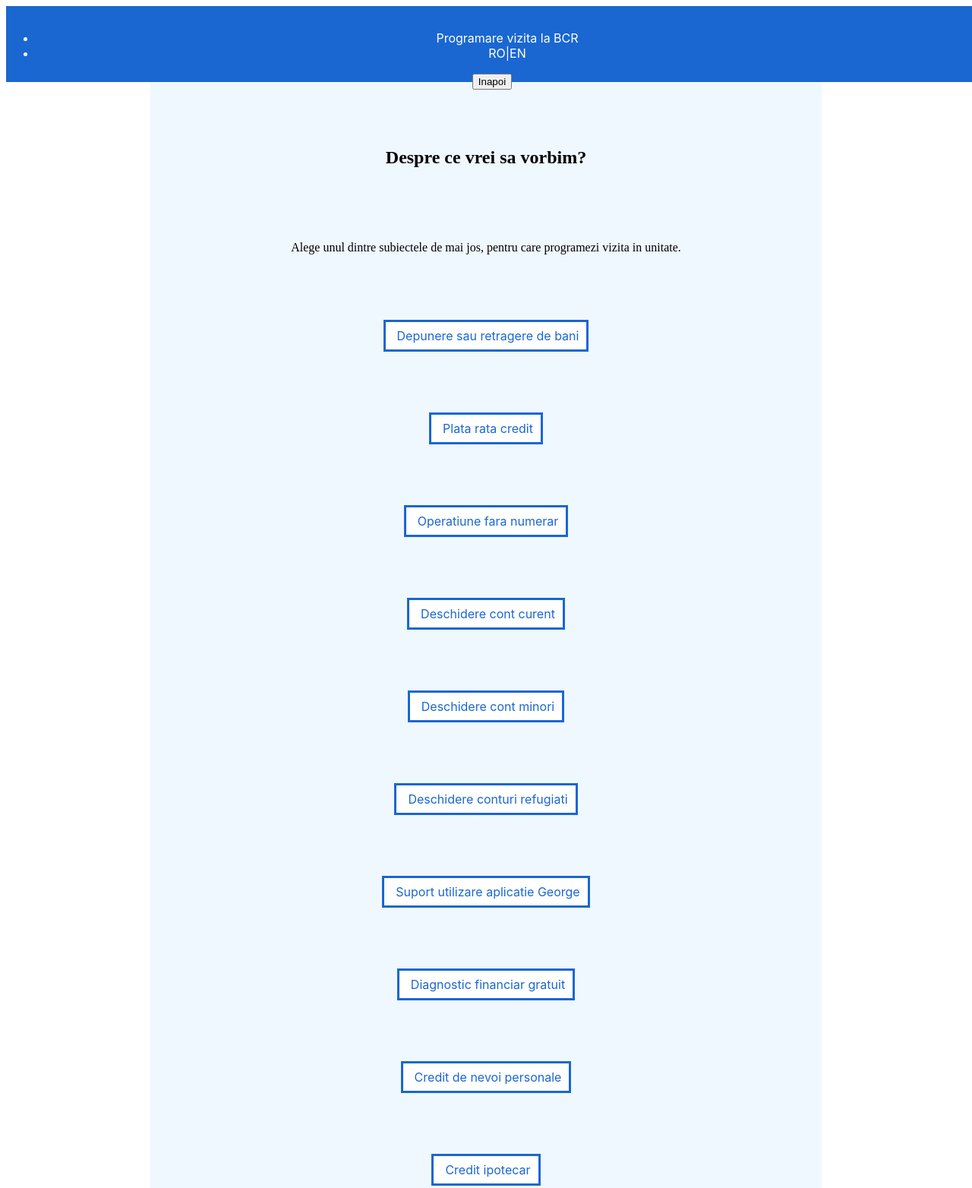
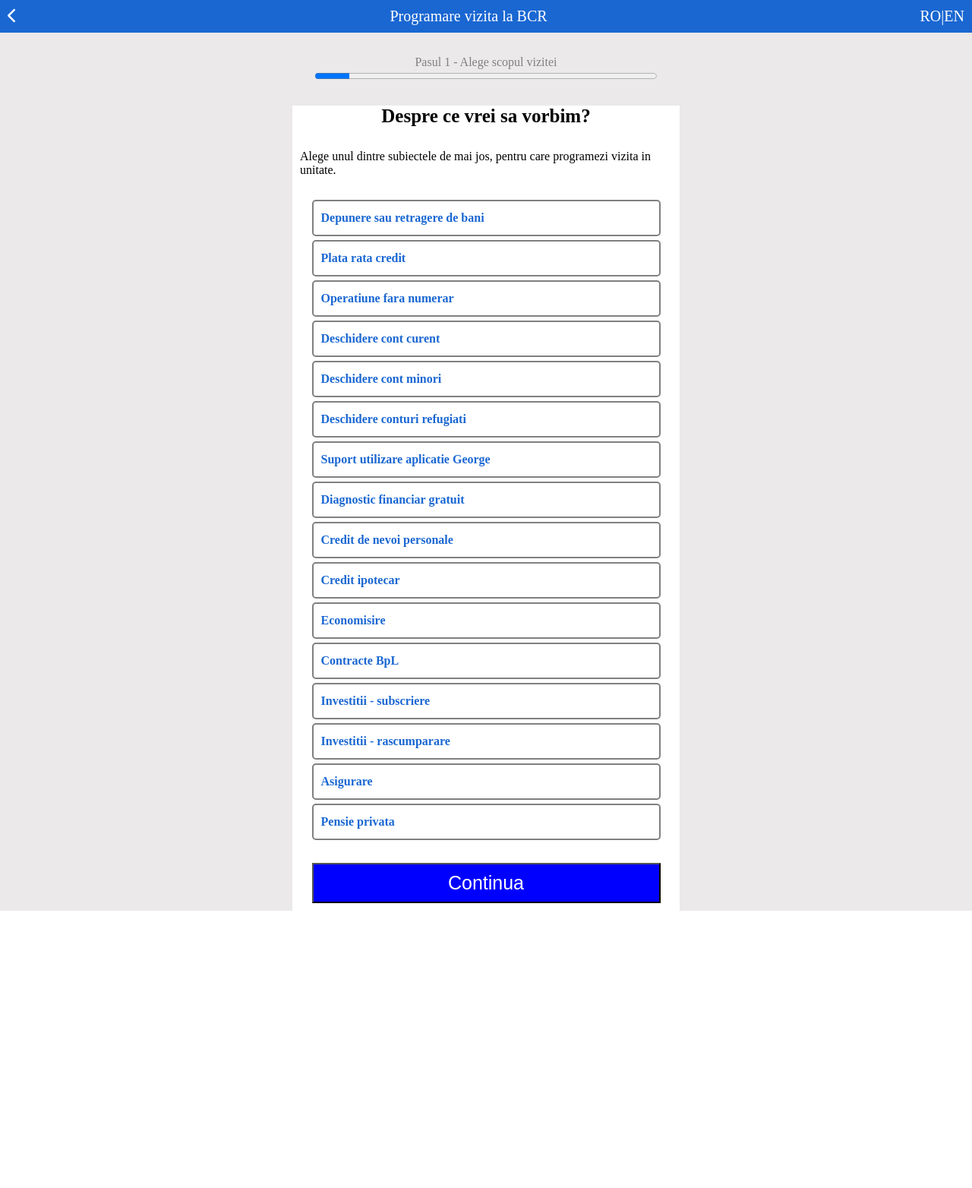
Before and after one commit to Rares-Hampi/BCR_PROBA, a plain HTML site: page pag1.html in a window 1280 px wide. Shown: the top 1564 px of the page at 76% size. After the commit the page ends 1199 px from the top, so only its background shows below. Drawn offline with Linux system fonts and the light colour scheme.

Commit message:
am incarcat

```diff
--- a/pag1.css
+++ b/pag1.css
@@ -1,66 +1,118 @@
-.titlu
-{
+
+* {
+    margin: 0;
+    padding: 0;
     box-sizing: border-box;
-    background-color: #1A67D2;
-    font-family: 'Inter', sans-serif;
-    color:white;
-    font-size: 16px;
-    padding-top: 1rem;
-    padding-bottom: 1rem;
-    height: 100px;
+  }
+
+  .navbar {
+    padding: 10px;
+    background-color: #1a67d2;
+  }
+  .navbar ul {
     width: 100%;
-    position: fixed;
-    text-align: center;
-}
-.perand
-{
+    display: flex;
+    justify-content: space-between;
     flex-direction: row;
-}
-.lista
-{
-    text-align: center;
-}
+    align-items: center;
+    list-style: none;
+  }
+  .navbar ul li {
+    color: white;
+    font-size: 20px;
+  }
 
-main
-{
-    display: flex;
-    justify-content: center;
-    align-items: center;
-    padding-top: 56px;
-}
-section
-{
-    width: 70%;
-    background-color: aliceblue;
-    height: 70%;
+  .page {
     display: flex;
     justify-content: center;
     align-items: center;
     flex-direction: column;
-    gap: 60px;
-
-}
-.schimbare-limba
-{
-    color: black;
-}
-.buton
-{
-    background-color: #1A67D2;
+    gap: 30px;
+    background-color: rgb(235, 233, 233);
+  }
+  .page .status-bar {
+    margin-top: 30px;
+    text-align: center;
+  }
+  .page .status-bar p {
+    color: gray;
+  }
+  .page .status-bar progress {
+    width: 450px;
+  }
+  .page .section {
+    background-color: white;
+    display: flex;
+    justify-content: flex-start;
+    align-items: center;
+    flex-direction: column;
+    gap: 30px;
+  }
+  .page .section h1 {
+    font-size: 25px;
+  }
+  .page .section .txt {
+    inline-size: 500px;
+    align-self: center;
+    margin-left: 10px;
+    font-size: 16px;
+  }
+  .page .section .options {
+    display: flex;
+    justify-content: center;
+    align-items: center;
+    flex-direction: column;
+    width: 100%;
+    gap: 5px;
+    background-color: white;
+    list-style: none;
+    text-align: center;
+  }
+  .page .section .options li {
+    width: 90%;
+    text-align: left;
+  }
+  .page .section .options li .option {
+    border: 2px solid gray;
+    border-radius: 5px;
+    padding: 10px;
+    width: 100%;
+    font-size: 16px;
+    font-weight: 600;
+    line-height: 1.5;
+    color: #1a67d2;
+    cursor: pointer;
+  }
+  .page .section .options li .option:hover {
+    border-color: #1a67d2;
+  }
+  .page .section .options li .show {
+    margin-top: 5px;
+    margin-bottom: 5px;
+    inline-size: 450px;
+    line-height: 1.5;
+    padding: 10px;
+    border: 1px solid blue;
+    display: none;
+    font-size: 14px;
+    color: #21416c;
+    background-color: rgba(29, 91, 249, 0.144);
+  }
+  .page .section .options li .msg1 {
+    inline-size: 450px;
+    line-height: 1.5;
+    padding: 10px;
+    border: 1px solid red;
+    background-color: rgba(249, 29, 29, 0.144);
+  }
+  .page .section button {
+    background-color: blue;
+    width: 90%;
+    padding: 10px;
+    font-size: 25px;
+    margin-bottom: 10px;
+  }
+  .page .section button a {
     color: white;
-    padding: 15px 0px;
-    font: 18px Arial, Helvetica, sans-serif;
-}
-.elemlista
-{
-    color: #1A67D2;
-    background-color: white;
-    margin: 10px 0px;
-    border: solid;
-    font: 16px Inter, sans-serif;
-    padding: 8px 10px 8px 15px;
-}
-.pas1
-{
-    color: #5c7999;
-}
+    text-decoration: none;
+  }/*# sourceMappingURL=page1.css.map */
--- a/pag1.html
+++ b/pag1.html
@@ -1,54 +1,172 @@
 <!DOCTYPE html>
 <html lang="en">
   <head>
+    <meta charset="UTF-8" />
+    <meta http-equiv="X-UA-Compatible" content="IE=edge" />
+    <meta name="viewport" content="width=device-width, initial-scale=1.0" />
+    <link
+    rel="stylesheet"
+    href="https://cdnjs.cloudflare.com/ajax/libs/font-awesome/6.2.1/css/all.min.css"
+      integrity="sha512-MV7K8+y+gLIBoVD59lQIYicR65iaqukzvf/nwasF0nqhPay5w/9lJmVM2hMDcnK1OnMGCdVK+iQrJ7lzPJQd1w=="
+      crossorigin="anonymous"
+      referrerpolicy="no-referrer"
+    />
+    <link
+    rel="stylesheet"
+    href="https://cdnjs.cloudflare.com/ajax/libs/font-awesome/6.2.1/css/brands.min.css"
+      integrity="sha512-G/T7HQJXSeNV7mKMXeJKlYNJ0jrs8RsWzYG7rVACye+qrcUhEAYKYzaa+VFy6eFzM2+/JT1Q+eqBbZFSHmJQew=="
+      crossorigin="anonymous"
+      referrerpolicy="no-referrer"
+    />
+    <link rel="stylesheet" href="/pag1.css" />
+    <title>Document</title>
     <script src="https://kit.fontawesome.com/15b4c8c2dc.js" crossorigin="anonymous"></script>
-    <meta charset="UTF-8">
-    <meta http-equiv="X-UA-Compatible" content="IE=edge">
-    <meta name="viewport" content="width=device-width, initial-scale=1.0">
-    <link rel="stylesheet" href="pag1.css">
-    <title>Pagina 1</title>
   </head>
   <body>
-    <nav class="titlu">
-        <ul class="perand">
+    <nav class="navbar">
+      <ul>
+        <li><i class="fa-solid fa-chevron-left"></i></li>
         <li>Programare vizita la BCR</li>
-            <li>RO|EN</li>
+        <li><span>RO</span>|<span>EN</span></li>
       </ul>
+    </nav>
 
-
-           <button onclick="history.back">Inapoi</button>
-        </nav>
-    <main>
-    <section>
-
-        <p class="pas1"> Pasul 1 - Alege scopul vizitei </p>
-
-        <h1 class="lista"> Despre ce vrei sa vorbim?</h1>
-        <p>
-            Alege unul dintre subiectele de mai jos, pentru care programezi vizita in unitate.
+    <main class="page">
+      <div class="status-bar">
+        <p>Pasul 1 - Alege scopul vizitei</p>
+        <progress value="10" max="100"></progress>
+      </div>
+      <section class="section">
+        <h1>Despre ce vrei sa vorbim?</h1>
+        <p class="txt">
+          Alege unul dintre subiectele de mai jos, pentru care programezi vizita
+          in unitate.
         </p>
-        <section class="lista">
-            <div class="elemlista">Depunere sau retragere de bani</div>
-            <div class="elemlista">Plata rata credit</div>
-            <div class="elemlista">Operatiune fara numerar</div>
-            <div class="elemlista">Deschidere cont curent</div>
-            <div class="elemlista">Deschidere cont minori</div>
-            <div class="elemlista">Deschidere conturi refugiati</div>
-            <div class="elemlista">Suport utilizare aplicatie George</div>
-            <div class="elemlista">Diagnostic financiar gratuit</div>
-            <div class="elemlista">Credit de nevoi personale</div>
-            <div class="elemlista">Credit ipotecar</div>
-            <div class="elemlista">Economisire</div>
-            <div class="elemlista">Contracte BpL</div>
-            <div class="elemlista">Investitii - subscriere</div>
-            <div class="elemlista">Investitii - rascumparare</div>
-            <div class="elemlista">Asigurare</div>
-            <div class="elemlista">Pensie privata</div>
-        </section>
-
-<button class="buton">Continua</button>
+        <ul id="options" class="options">
+          <li class="elem1">
+            <p class="option">Depunere sau retragere de bani</p>
+            <p class="show msg1">
+              <i class="fa-solid fa-circle-info"></i>
+              Atentie! Pentru retragerile de numerar de peste 3,000 de euro, te
+              invitam sa ne contactezi telefonic la *2227 (apeluri nationale)
+              sau +4021 407 4200 (apeluri internationale). De asemenea, daca
+              doresti sa retragi ORICE suma in alta valuta diferita de lei, euro
+              sau dolari americani, te rugam sa ne contactezi.
+            </p>
+          </li>
+          <li class="elem2">
+            <p class="option">Plata rata credit</p>
+            <p class="show msg2">
+              <i class="fa-solid fa-circle-info"></i>Plata ratelor pentru toate
+              tipurile de credit
+            </p>
+          </li>
+          <li class="elem3">
+            <p class="option">Operatiune fara numerar</p>
+            <p class="show msg3">
+              <i class="fa-solid fa-circle-info"></i>
+              Cont curent, card de debit, tranzactii, George si servicii
+              digitale, administrare cont si card.
+            </p>
+          </li>
+          <li class="elem4">
+            <p class="option">Deschidere cont curent</p>
+            <p class="show msg4">
+              <i class="fa-solid fa-circle-info"></i>Deschidere cont curent
+            </p>
+          </li>
+          <li class="elem5">
+            <p class="option">Deschidere cont minori</p>
+            <p class="show msg5">
+              <i class="fa-solid fa-circle-info"></i>Deschidere cont persoane
+              sub 18 ani.
+            </p>
+          </li>
+          <li class="elem6">
+            <p class="option">Deschidere conturi refugiati</p>
+            <p class="show msg6">
+              <i class="fa-solid fa-circle-info"></i>Deschidere conturi
+              refugiati
+            </p>
+          </li>
+          <li class="elem7">
+            <p class="option">Suport utilizare aplicatie George</p>
+            <p class="show msg7">
+              <i class="fa-solid fa-circle-info"></i>Activare George (etoken),
+              servicii
+            </p>
+          </li>
+          <li class="elem8">
+            <p class="option">Diagnostic financiar gratuit</p>
+            <p class="show msg8">
+              <i class="fa-solid fa-circle-info"></i>Diagnostic financiar
+              gratuit
+            </p>
+          </li>
+          <li class="elem9">
+            <p class="option">Credit de nevoi personale</p>
+            <p class="show msg9">
+              <i class="fa-solid fa-circle-info"></i>Inclusiv card credit si
+              descoperit de cont.
+            </p>
+          </li>
+          <li class="elem10">
+            <p class="option">Credit ipotecar</p>
+            <p class="show msg10">
+              <i class="fa-solid fa-circle-info"></i>Casa Mea, Noua Casa
+            </p>
+          </li>
+          <li class="elem11">
+            <p class="option">Economisire</p>
+            <p class="show msg11">
+              <i class="fa-solid fa-circle-info"></i>Depozit, cont de economii.
+            </p>
+          </li>
+          <li class="elem12">
+            <p class="option">Contracte BpL</p>
+            <p class="show msg12">
+              <i class="fa-solid fa-circle-info"></i>Banca pentru Locuinte
+            </p>
+          </li>
+          <li class="elem13">
+            <p class="option">Investitii - subscriere</p>
+            <p class="show msg13">
+              <i class="fa-solid fa-circle-info"></i>
+              Fonduri mutuale, Capital Plan, Titluri de stat, Obligatiuni
+              structurate, Aur (lingouri si monede) etc.
+            </p>
+          </li>
+          <li class="elem14">
+            <p class="option">Investitii - rascumparare</p>
+            <p class="show msg14">
+              <i class="fa-solid fa-circle-info"></i>
+              Fonduri mutuale, Capital Plan, Titluri de stat, Obligatiuni
+              structurate, Aur (lingouri si monede) etc.
+            </p>
+          </li>
+          <li class="elem15">
+            <p class="option">Asigurare</p>
+            <p class="show msg15">
+              <i class="fa-solid fa-circle-info"></i>Viata, casa, bunuri.
+            </p>
+          </li>
+          <li class="elem16">
+            <p class="option">Pensie privata</p>
+            <p class="show msg16">
+              <i class="fa-solid fa-circle-info"></i>Pilon 3 de la BCR Pensii.
+            </p>
+          </li>
+        </ul>
+        <button>
+          <a
+            href="http://127.0.0.1:5500/frontend/html/pag2.html"
+            rel="noopener noreferrer"
+            >Continua</a
+          >
+        </button>
       </section>
     </main>
 
+    <script src="/frontend/js/app.js"></script>
   </body>
 </html>
```
Lines whose indentation alone changed are shown as unchanged.
